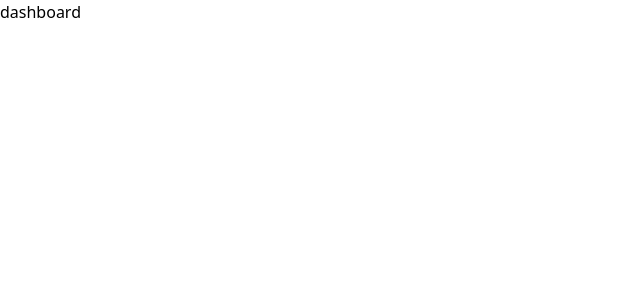
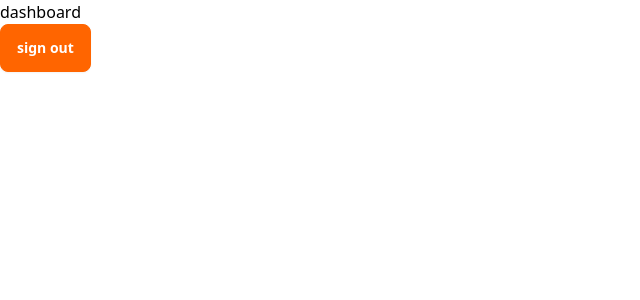
Before and after one commit to mdsabbiralmamon/x-wallet, a React (Vite) app in the folder x-wallet-client/: page /dashboard in a window 1280 px wide. Shown: the top 300 px of the page, without its empty margins (0-640 px from the left). Built offline with nearby package versions, Linux system fonts and the light colour scheme.

Commit message:
Updated: Add sign out functionality to Dashboard page

```diff
--- a/x-wallet-client/src/pages/Dashboard/Dashboard.jsx
+++ b/x-wallet-client/src/pages/Dashboard/Dashboard.jsx
@@ -1,8 +1,12 @@
+import { useContext } from "react";
+import { AuthContext } from "../../providers/AuthProvider";
 
 const Dashboard = () => {
+    const {signOut} = useContext(AuthContext);
     return (
         <div>
             <h2>dashboard</h2>
+            <button className="btn btn-primary" onClick={signOut}> sign out </button>
         </div>
     );
 };
```
